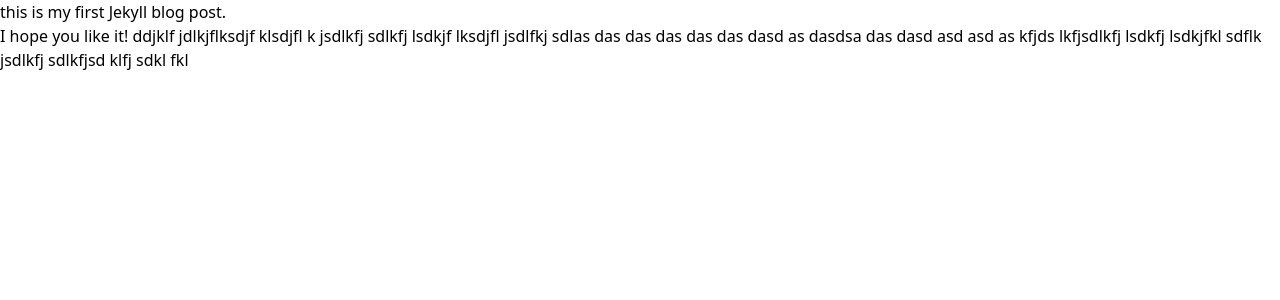
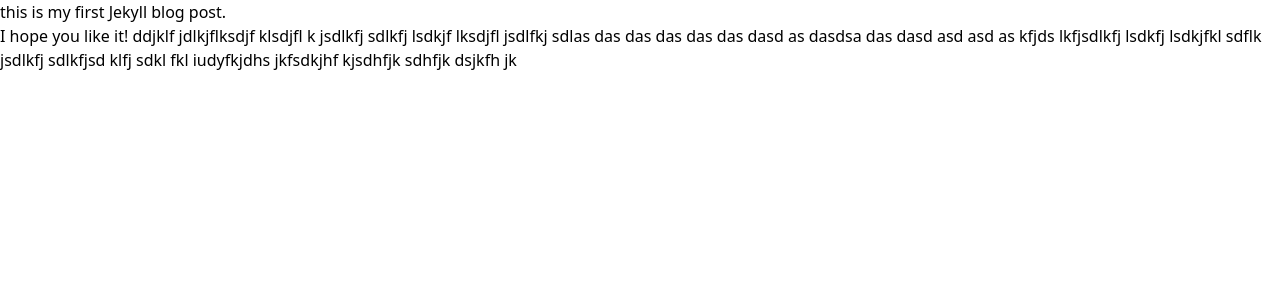
Before and after one commit to israelbg/israelbg.github.io, a Jekyll site: the page built from _posts/2021-01-20-Dona.md, in a window 1280 px wide. Shown: the top 300 px of the page. Built offline with Jekyll 4.4.1, drawn with Linux system fonts in a browser that asks for light colours.

Commit message:
Update 2021-01-20-Dona.md

```diff
--- a/_posts/2021-01-20-Dona.md
+++ b/_posts/2021-01-20-Dona.md
@@ -10,3 +10,4 @@ I hope you like it!
 ddjklf jdlkjflksdjf klsdjfl
 k jsdlkfj sdlkfj lsdkjf lksdjfl jsdlfkj sdlas das das das das das dasd as dasdsa das dasd asd asd as
 kfjds lkfjsdlkfj lsdkfj lsdkjfkl sdflk jsdlkfj sdlkfjsd klfj sdkl fkl
+iudyfkjdhs jkfsdkjhf kjsdhfjk sdhfjk dsjkfh jk
```
